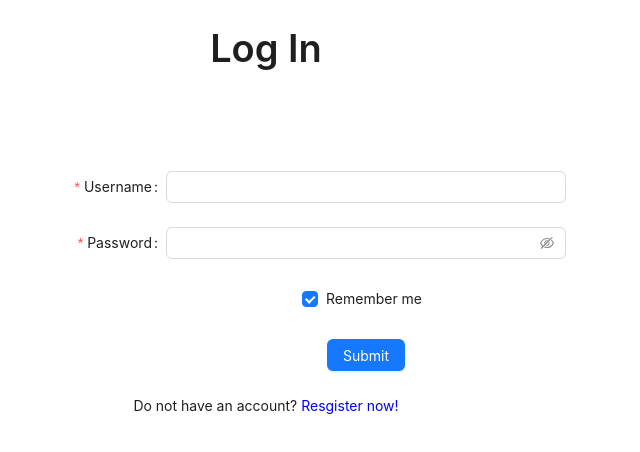
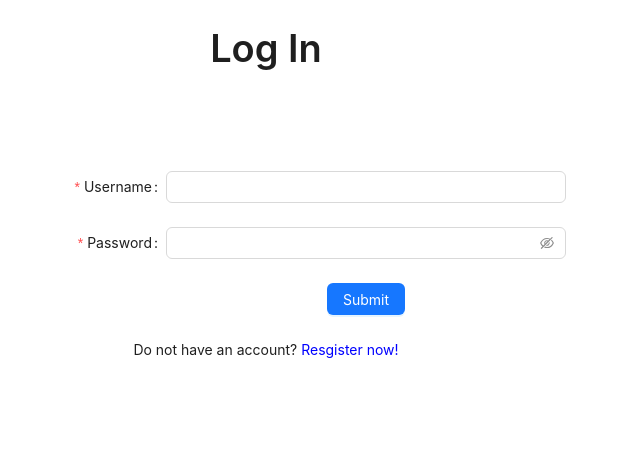
Before and after one commit to ThaoVy021/Login_Logout, a React (Create React App) app: page /sign_in in a window 1280 px wide. Shown: the top 452 px of the page, without its empty margins (374-1014 px from the left). Built offline with nearby package versions, Linux system fonts and the light colour scheme.

Commit message:
delete line remember me

```diff
--- a/src/components/SignIn/index.tsx
+++ b/src/components/SignIn/index.tsx
@@ -43,14 +43,6 @@ function SignIn() {
           <Input.Password />
         </Form.Item>
 
-        <Form.Item
-          name="remember"
-          valuePropName="checked"
-          wrapperCol={{ offset: 8, span: 16 }}
-        >
-          <Checkbox>Remember me</Checkbox>
-        </Form.Item>
-
         <Form.Item wrapperCol={{ offset: 8, span: 16 }}>
           <Button type="primary" htmlType="submit">
             Submit
```
